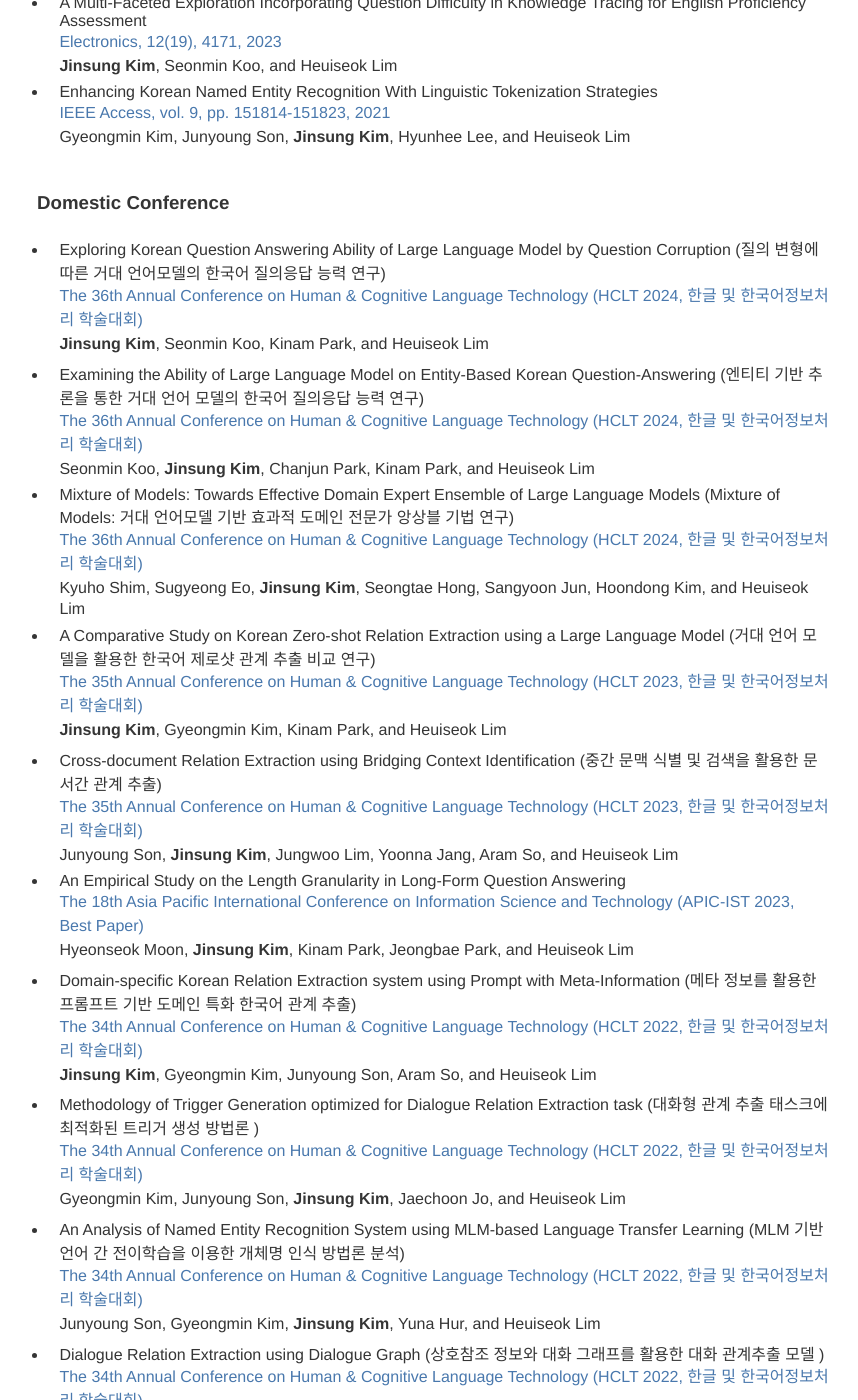
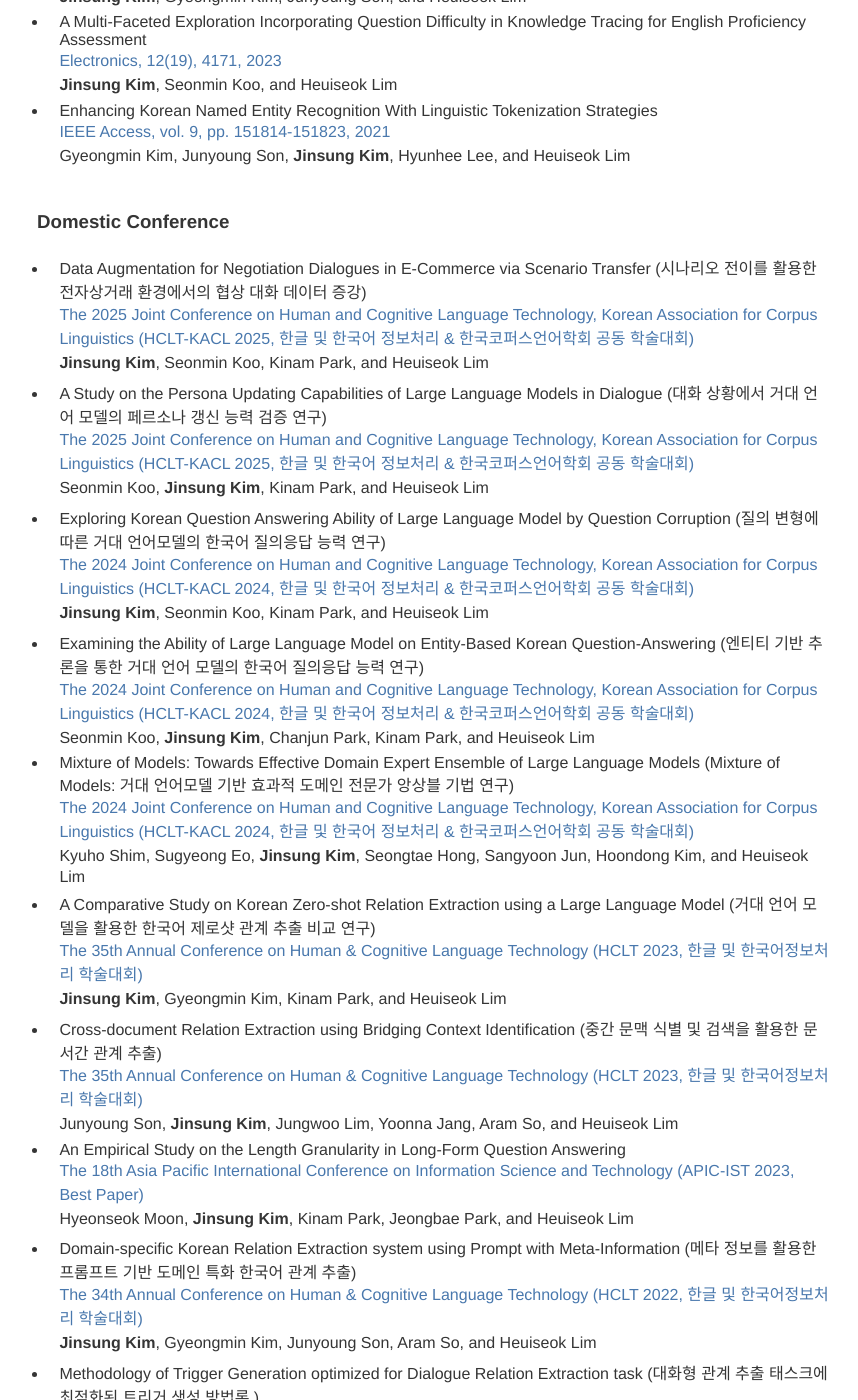
Before and after one commit to jin62304/jin62304.github.io, a Jekyll site: the page built from index.md, in a window 1280 px wide and 1400 px high, scrolled down 2856 px. Shown: the whole window, without its empty margins (203-1061 px from the left). Built offline with Jekyll 4.4.1, drawn with Linux system fonts in a browser that asks for light colours; our own code applies the rules of GitHub Pages for plain Markdown files; some of the changed text lies outside the part shown.

Commit message:
updated 260105

```diff
--- a/index.md
+++ b/index.md
@@ -9,9 +9,7 @@
 **Contact: jin62304@gmail.com**
 
 # News
-* 08/2025 "Semantic Inversion, Identical Replies: Revisiting Negation Blindness in Large Language Models" has been accepted to <span style="color:rgb(73, 120, 173)">EMNLP 2025</span>.
-* 08/2025 "HAWK: Highlighting Entity-aware Knowledge for Alleviating Information Sparsity in Long Contexts" has been accepted to <span style="color:rgb(73, 120, 173)">Findings of EMNLP 2025</span>.
-* 08/2025 "LimaCost: Data Valuation for Instruction Tuning of Large Language Models" has been accepted to <span style="color:rgb(73, 120, 173)">Findings of EMNLP 2025</span>.
+* 01/2026 "I Know, but I Don't Know! How Persona Conflict Undermines Instruction Adherence in Large Language Models" has been accepted to <span style="color:rgb(73, 120, 173)">Findings of EACL 2026</span>.
 
 # Research Interest
 * Natural Language Processing
@@ -34,6 +32,12 @@
 
 # Publications
 ### International Conference
+* I Know, but I Don't Know! How Persona Conflict Undermines Instruction Adherence in Large Language Models
+ <br/>
+<span style="color:rgb(73, 120, 173)"> The 19th Conference of the European Chapter of the Association for Computational Linguistics (EACL 2026 Findings)
+ </span> <br/>
+Seonmin Koo, **Jinsung Kim**, and Heuiseok Lim
+<br/>
 * Semantic Inversion, Identical Replies: Revisiting Negation Blindness in Large Language Models <br/>
 <span style="color:rgb(73, 120, 173)"> The 2025 Conference on Empirical Methods in Natural Language Processing (EMNLP 2025 Main)
  </span> <br/>
@@ -114,15 +118,28 @@
 <br/>
 
 ### Domestic Conference
+* Data Augmentation for Negotiation Dialogues in E-Commerce via Scenario Transfer (시나리오 전이를 활용한 전자상거래 환경에서의 협상 대화 데이터 증강) <br/>
+<span style="color:rgb(73, 120, 173)"> The 2025 Joint Conference on Human and Cognitive Language Technology,
+Korean Association for Corpus Linguistics (HCLT-KACL 2025, 한글 및 한국어 정보처리 & 한국코퍼스언어학회 공동 학술대회) </span> <br/>
+**Jinsung Kim**, Seonmin Koo, Kinam Park, and Heuiseok Lim
+<br/>
+* A Study on the Persona Updating Capabilities of Large Language Models in Dialogue (대화 상황에서 거대 언어 모델의 페르소나 갱신 능력 검증 연구)<br/>
+<span style="color:rgb(73, 120, 173)"> The 2025 Joint Conference on Human and Cognitive Language Technology,
+Korean Association for Corpus Linguistics (HCLT-KACL 2025, 한글 및 한국어 정보처리 & 한국코퍼스언어학회 공동 학술대회) </span> <br/>
+Seonmin Koo, **Jinsung Kim**, Kinam Park, and Heuiseok Lim
+<br/>
 * Exploring Korean Question Answering Ability of Large Language Model by Question Corruption (질의 변형에 따른 거대 언어모델의 한국어 질의응답 능력 연구)<br/>
-<span style="color:rgb(73, 120, 173)"> The 36th Annual Conference on Human & Cognitive Language Technology (HCLT 2024, 한글 및 한국어정보처리 학술대회) </span> <br/>
+<span style="color:rgb(73, 120, 173)"> The 2024 Joint Conference on Human and Cognitive Language Technology,
+Korean Association for Corpus Linguistics (HCLT-KACL 2024, 한글 및 한국어 정보처리 & 한국코퍼스언어학회 공동 학술대회) </span> <br/>
 **Jinsung Kim**, Seonmin Koo, Kinam Park, and Heuiseok Lim
 <br/>
 * Examining the Ability of Large Language Model on Entity-Based Korean Question-Answering (엔티티 기반 추론을 통한 거대 언어 모델의 한국어 질의응답 능력 연구)<br/>
-<span style="color:rgb(73, 120, 173)">The 36th Annual Conference on Human & Cognitive Language Technology (HCLT 2024, 한글 및 한국어정보처리 학술대회)</span> <br/>
+<span style="color:rgb(73, 120, 173)">The 2024 Joint Conference on Human and Cognitive Language Technology,
+Korean Association for Corpus Linguistics (HCLT-KACL 2024, 한글 및 한국어 정보처리 & 한국코퍼스언어학회 공동 학술대회)</span> <br/>
 Seonmin Koo, **Jinsung Kim**, Chanjun Park, Kinam Park, and Heuiseok Lim
 * Mixture of Models: Towards Effective Domain Expert Ensemble of Large Language Models (Mixture of Models: 거대 언어모델 기반 효과적 도메인 전문가 앙상블 기법 연구)<br/>
-<span style="color:rgb(73, 120, 173)">The 36th Annual Conference on Human & Cognitive Language Technology (HCLT 2024, 한글 및 한국어정보처리 학술대회)</span> <br/>
+<span style="color:rgb(73, 120, 173)">The 2024 Joint Conference on Human and Cognitive Language Technology,
+Korean Association for Corpus Linguistics (HCLT-KACL 2024, 한글 및 한국어 정보처리 & 한국코퍼스언어학회 공동 학술대회)</span> <br/>
 Kyuho Shim, Sugyeong Eo, **Jinsung Kim**, Seongtae Hong, Sangyoon Jun, Hoondong Kim, and Heuiseok Lim
 * A Comparative Study on Korean Zero-shot Relation Extraction using a Large Language Model (거대 언어 모델을 활용한 한국어 제로샷 관계 추출 비교 연구) <br/>
 <span style="color:rgb(73, 120, 173)"> The 35th Annual Conference on Human & Cognitive Language Technology (HCLT 2023, 한글 및 한국어정보처리 학술대회) </span> <br/>
```
